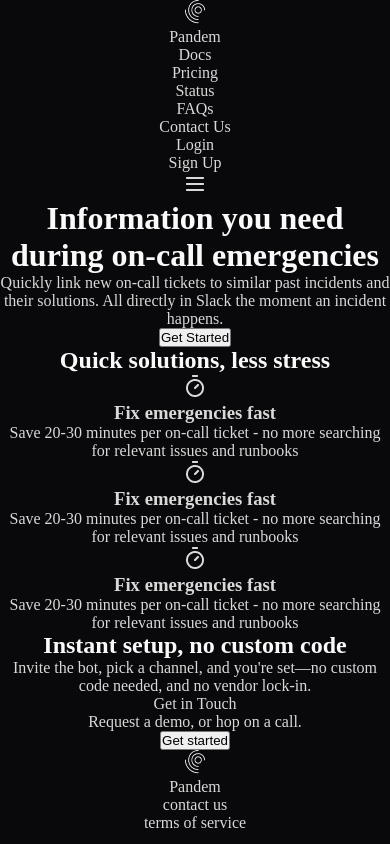
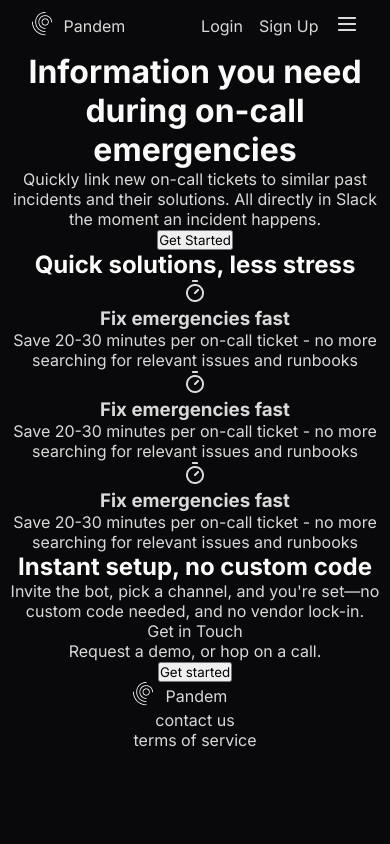
Before and after one commit to Sukhdeep777/practexamen, a plain HTML site: page int1/index.html in a window 390 px wide. Drawn offline with Linux system fonts and the light colour scheme.

Commit message:
Añadida la fuente de Inter para el HTML apartir de Google fonts, Header acabado con su cuenta, sus espacios y tamaños para que sean responsivos.

```diff
--- a/int1/index.html
+++ b/int1/index.html
@@ -5,6 +5,9 @@
     <meta name="viewport" content="width=device-width, initial-scale=1.0">
     <title>Document</title>
     <link rel="stylesheet" href="style.css">
+    <link rel="preconnect" href="https://fonts.googleapis.com">
+    <link rel="preconnect" href="https://fonts.gstatic.com" crossorigin>
+    <link href="https://fonts.googleapis.com/css2?family=Inter:ital,opsz,wght@0,14..32,100..900;1,14..32,100..900&display=swap" rel="stylesheet">
 </head>
 <body>
     <header>
@@ -16,7 +19,7 @@
                 <p>Pandem</p>
             </div>
         </div>
-        <nav class="menu">
+        <nav class="menu none">
             <ul>
                 <li><a href="#">Docs</a></li>
                 <li><a href="#">Pricing</a></li>
@@ -32,9 +35,9 @@
             <div class="signup">
                 <p>Sign Up</p>
             </div>
-        </div>
-        <div class="menu-mobile">
-            <img src="img/menumob.png" alt="Menu mobile">
+            <div class="menu-mobile">
+                <img src="img/menumob.png" alt="Menu mobile">
+            </div>
         </div>
     </header>
     <main>
--- a/int1/style.css
+++ b/int1/style.css
@@ -12,6 +12,7 @@
     box-sizing: border-box;
     margin: 0;
     padding: 0;
+    font-family: "Inter";
 }
 
 body{
@@ -38,3 +39,28 @@ a{
     text-decoration: none;
     color: var(--white-normal-text);
 }
+
+.none{
+    display: none;
+}
+
+/* HEADER */
+
+header,.account,.pandem{
+    display: flex;
+    align-items: center;
+}
+
+header{
+    width: 90%;
+    justify-content: space-between;
+    padding: 12px;
+}
+
+.account{
+    gap: 16px;
+}
+
+.pandem{
+    gap: 12px;
+}
```
